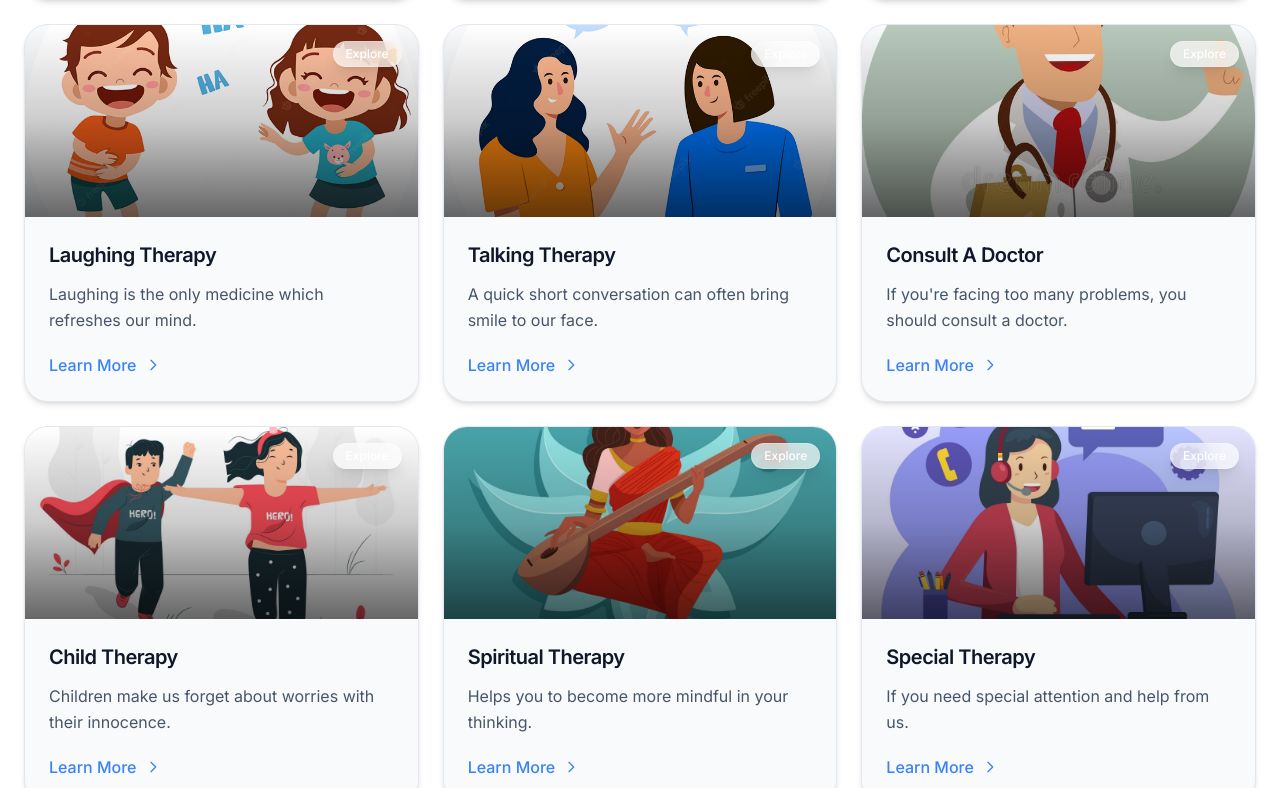
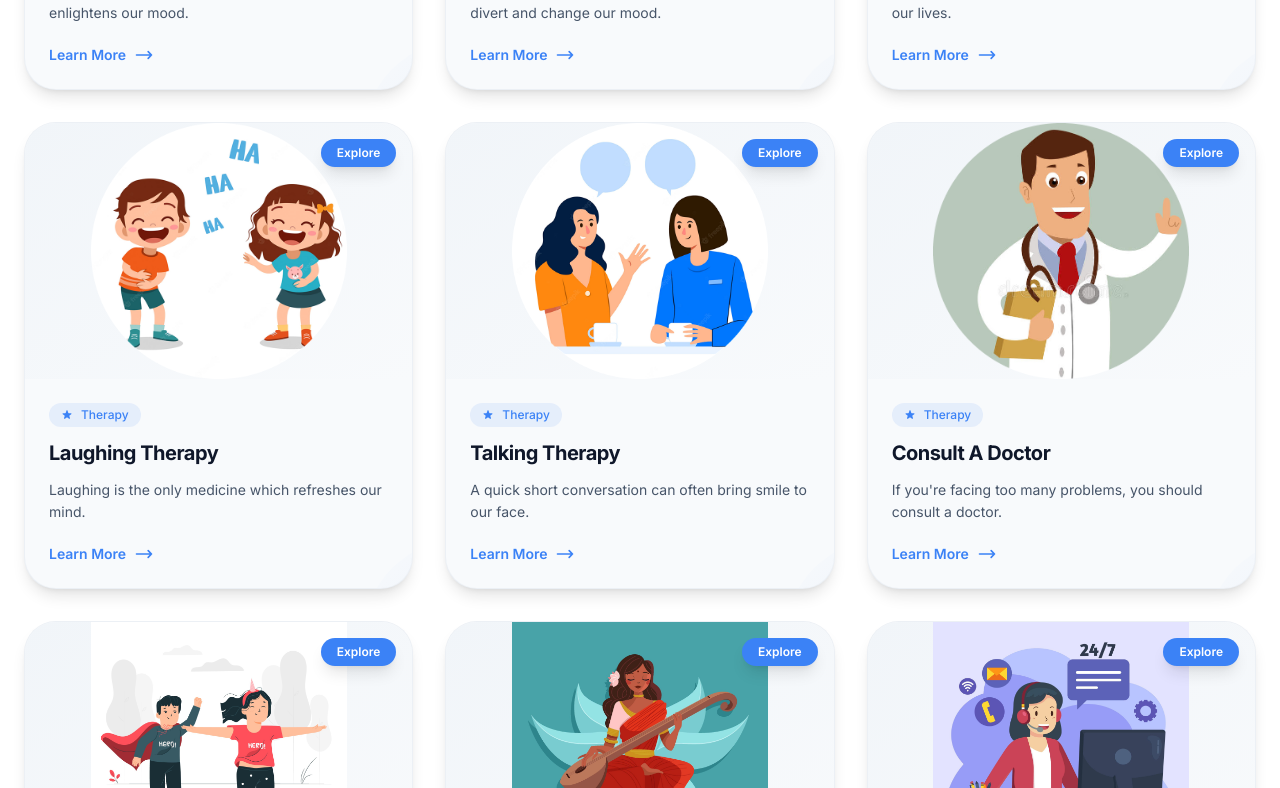
Before and after one commit to Anoop1925/Sukoon, a Next.js app: page / in a window 1280 px wide. Shown: the part 2312-3100 px from the top of the page. Built offline with nearby package versions, Linux system fonts and the light colour scheme.

Commit message:
New Images Added to all sections, various sections removed..

```diff
--- a/src/components/sections/Services.tsx
+++ b/src/components/sections/Services.tsx
@@ -85,7 +85,7 @@ export function Services({
           initial="hidden"
           whileInView="visible"
           viewport={{ once: true, margin: '-100px' }}
-          className="grid grid-cols-1 md:grid-cols-2 lg:grid-cols-3 gap-6"
+          className="grid grid-cols-1 md:grid-cols-2 lg:grid-cols-3 gap-8"
         >
           {services.map((service) => (
             <motion.div
@@ -97,48 +97,65 @@ export function Services({
                 href={`/therapies/${service.slug}`}
                 className="block h-full"
               >
-                <div className="card-premium h-full overflow-hidden">
-                  {/* Image */}
-                  <div className="relative h-48 -m-6 mb-6 overflow-hidden">
-                    <Image
-                      src={service.image}
-                      alt={service.title}
-                      fill
-                      className="object-cover transition-transform duration-700 group-hover:scale-110"
-                    />
-                    <div className="absolute inset-0 bg-gradient-to-t from-black/60 via-black/20 to-transparent" />
+                <div className="relative h-full bg-surface rounded-2xl overflow-hidden shadow-lg hover:shadow-2xl transition-all duration-500 border border-border/50 hover:border-primary/30">
+                  {/* Image Container - Natural aspect ratio with proper display */}
+                  <div className="relative w-full h-64 overflow-hidden bg-gradient-to-br from-surface-elevated to-surface">
+                    <div className="relative w-full h-full p-6">
+                      <Image
+                        src={service.image}
+                        alt={service.title}
+                        fill
+                        className="object-contain transition-transform duration-700 group-hover:scale-110"
+                        sizes="(max-width: 768px) 100vw, (max-width: 1200px) 50vw, 33vw"
+                        priority={false}
+                      />
+                    </div>
+
+                    {/* Subtle Gradient Overlay on Hover */}
+                    <div className="absolute inset-0 bg-gradient-to-t from-primary/5 via-transparent to-transparent opacity-0 group-hover:opacity-100 transition-opacity duration-500" />
 
                     {/* Badge */}
-                    <div className="absolute top-4 right-4 px-3 py-1 rounded-full glass text-xs font-medium text-white shadow-lg">
+                    <div className="absolute top-4 right-4 px-4 py-1.5 rounded-full bg-primary text-white text-xs font-semibold shadow-lg transition-all duration-300 group-hover:scale-110">
                       Explore
                     </div>
                   </div>
 
                   {/* Content */}
-                  <div className="space-y-3">
-                    <h3 className="text-xl font-semibold text-foreground group-hover:text-primary transition-colors">
+                  <div className="p-6 space-y-3">
+                    {/* Icon or Category Badge */}
+                    <div className="inline-flex items-center gap-2 px-3 py-1 rounded-full bg-primary/10 text-primary text-xs font-medium">
+                      <svg className="w-3 h-3" fill="currentColor" viewBox="0 0 20 20">
+                        <path d="M9.049 2.927c.3-.921 1.603-.921 1.902 0l1.07 3.292a1 1 0 00.95.69h3.462c.969 0 1.371 1.24.588 1.81l-2.8 2.034a1 1 0 00-.364 1.118l1.07 3.292c.3.921-.755 1.688-1.54 1.118l-2.8-2.034a1 1 0 00-1.175 0l-2.8 2.034c-.784.57-1.838-.197-1.539-1.118l1.07-3.292a1 1 0 00-.364-1.118L2.98 8.72c-.783-.57-.38-1.81.588-1.81h3.461a1 1 0 00.951-.69l1.07-3.292z" />
+                      </svg>
+                      <span>Therapy</span>
+                    </div>
+
+                    <h3 className="text-xl font-bold text-foreground group-hover:text-primary transition-colors duration-300">
                       {service.title}
                     </h3>
 
-                    <p className="text-muted leading-relaxed line-clamp-3">
+                    <p className="text-muted leading-relaxed text-sm line-clamp-3">
                       {service.description}
                     </p>
 
                     {/* CTA */}
-                    <div className="flex items-center gap-2 text-primary font-medium pt-2">
-                      <span>Learn More</span>
+                    <div className="flex items-center gap-2 text-primary font-semibold pt-2 group-hover:gap-3 transition-all duration-300">
+                      <span className="text-sm">Learn More</span>
                       <motion.svg
-                        className="w-4 h-4"
+                        className="w-5 h-5"
                         fill="none"
                         stroke="currentColor"
                         viewBox="0 0 24 24"
-                        whileHover={{ x: 3 }}
+                        whileHover={{ x: 5 }}
                         transition={{ type: "spring", stiffness: 400 }}
                       >
-                        <path strokeLinecap="round" strokeLinejoin="round" strokeWidth={2} d="M9 5l7 7-7 7" />
+                        <path strokeLinecap="round" strokeLinejoin="round" strokeWidth={2} d="M17 8l4 4m0 0l-4 4m4-4H3" />
                       </motion.svg>
                     </div>
                   </div>
+
+                  {/* Decorative Corner Element */}
+                  <div className="absolute bottom-0 right-0 w-24 h-24 bg-gradient-to-tl from-primary/5 to-transparent rounded-tl-full transform translate-x-12 translate-y-12 group-hover:translate-x-8 group-hover:translate-y-8 transition-transform duration-500" />
                 </div>
               </Link>
             </motion.div>
--- a/src/data/therapies.ts
+++ b/src/data/therapies.ts
@@ -191,14 +191,14 @@ export const therapies: TherapyService[] = [
   {
     id: 'special',
     title: 'Special Therapy',
-    description: 'If you need special attention and help from us.',
+    description: 'If you need special attention and help from us. Liberate yourself from all negative things.',
     icon: 'FaHeart',
     image: '/images/specialtherapy.jpg',
     slug: 'special',
     content: {
       hero: {
         title: 'Special Therapy',
-        subtitle: 'Personalized care for your unique needs',
+        subtitle: 'Personalized care for your unique needs.',
         backgroundImage: '/images/specialtherapy.jpg',
       },
       sections: [
```
Also changed, not shown: public/images/about.jpg.
